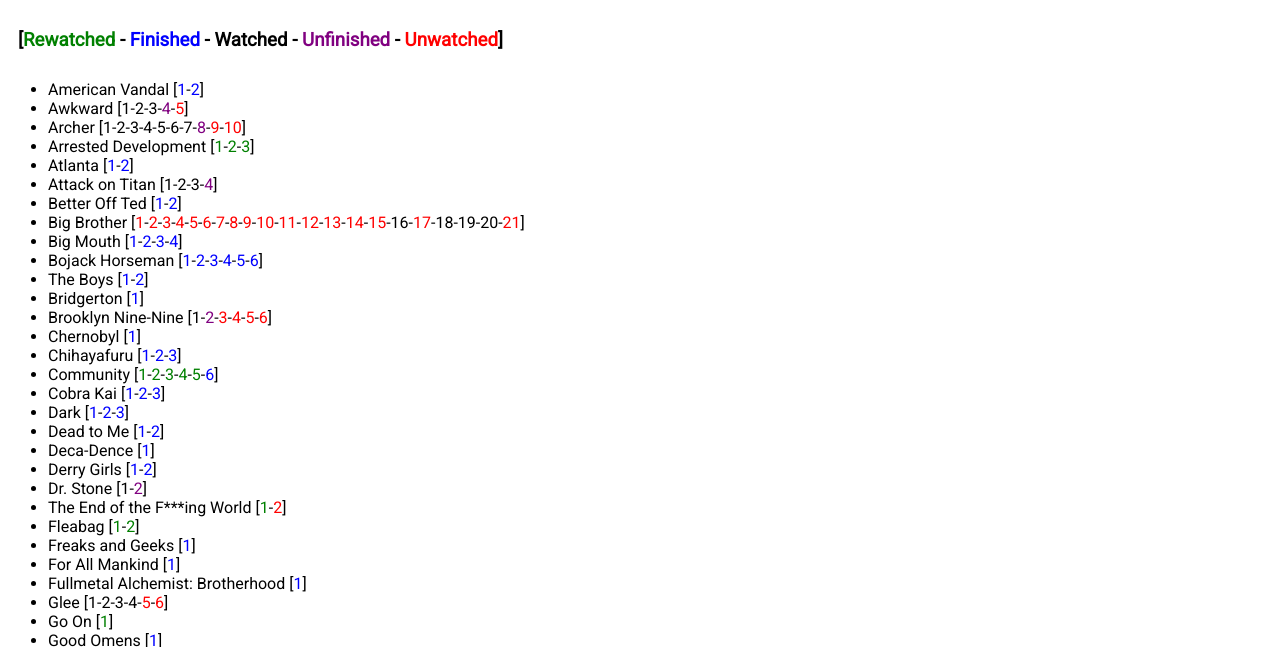
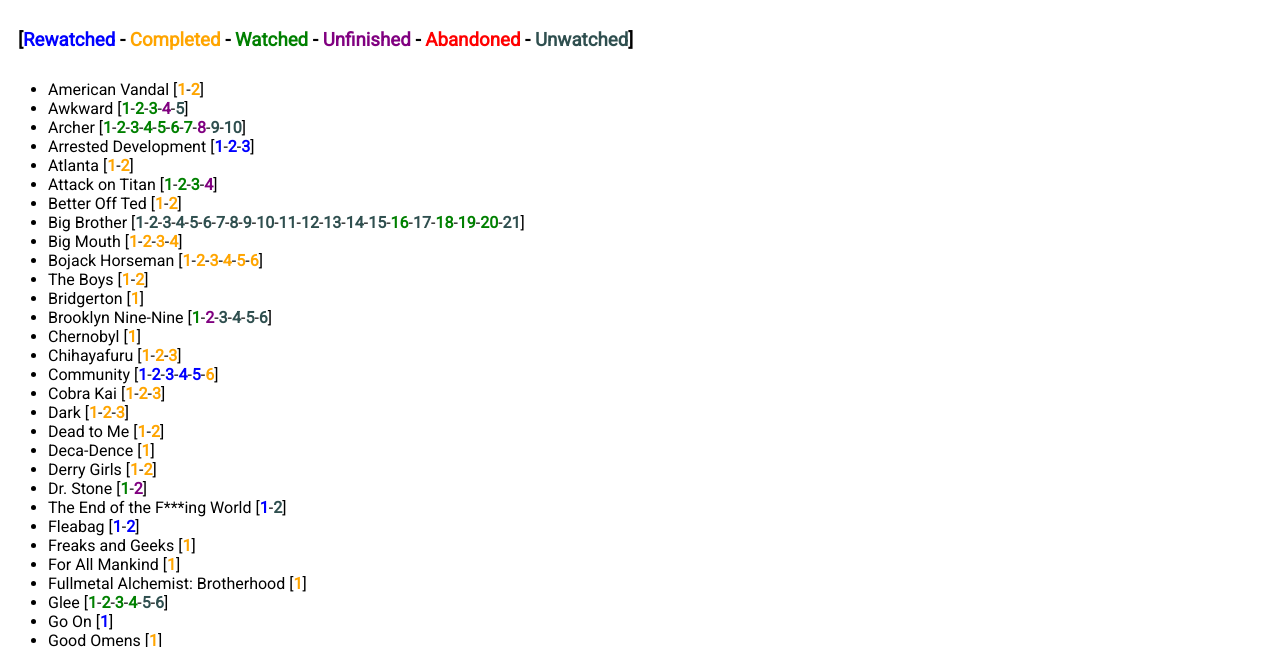
Before and after one commit to Nathansbud/MediaLog, a plain HTML site: page index.html in a window 1280 px wide. Shown: the part 133-780 px from the top of the page. Drawn offline with Linux system fonts and the light colour scheme.

Commit message:
Added support for abandoned + some misc style twaeks

```diff
--- a/index.html
+++ b/index.html
@@ -19,12 +19,13 @@
     </div>
     <div id="tv">
         <h1>TV Log</h1>
-        <h3 class='legend'>[<span class='rewatched'>Rewatched</span> - <span class="watched">Finished</span> - <span>Watched</span> - <span class="unfinished">Unfinished</span> - <span class="unwatched">Unwatched</span>]</h3>
+        <h3 class='legend'>[<span class='rewatched'>Rewatched</span> - <span class="watched">Completed</span> - <span class="saw">Watched</span> - <span class="unfinished">Unfinished</span> - <span class="abandoned">Abandoned</span> - <span class="unwatched">Unwatched</span>]</h3>
         <ul id="tv_list">
         </ul>
     </div>
     <div id="movies">
         <h1>Movie Log</h1>
+        <h3 class='legend'>[<span class='rewatched'>Rewatched</span> - <span>Watched</span>]</h3>
         <ul id="movie_list">
        </ul>
     </div>
--- a/script.js
+++ b/script.js
@@ -73,9 +73,15 @@ window.onload = () => {
             const sn = document.createElement("span")
             sn.textContent = i
 
-            if(!t.unwatched && !t.unfinished) sn.classList.add("watched")
-            else if(t.unwatched && t.unwatched.includes(i)) sn.classList.add('unwatched')
-            else if(t.unfinished && t.unfinished == i) sn.classList.add('unfinished')
+            if(!t.unwatched && !t.unfinished && !t.abandoned) sn.classList.add("watched")
+            else if(t.unfinished == i || (Array.isArray(t.unfinished) && t.unfinished?.includes(i))) {
+                sn.classList.add('unfinished')
+            }
+            else if(t.abandoned == i || (Array.isArray(t.abandoned) && t.abandoned?.includes(i))) {
+                sn.classList.add('abandoned')
+            }
+            else if(t.unwatched?.includes(i)) sn.classList.add('unwatched')
+            else sn.classList.add('saw')
 
             tooltipDiv.appendChild(sn)
             if(i != t.seasons) tooltipDiv.appendChild(document.createTextNode("-"))
--- a/style.css
+++ b/style.css
@@ -1,8 +1,10 @@
 * {
-    font-family: 'Roboto', sans-serif;
+  font-family: "Roboto", sans-serif;
 }
 
-h1, h2, h3.legend {
+h1,
+h2,
+h3.legend {
   padding: 10px;
 }
 
@@ -37,17 +39,25 @@ ul.nav li a:hover {
   color: purple;
 }
 
-.unwatched {
+.abandoned {
   color: red;
 }
 
+.unwatched {
+  color: darkslategray;
+}
+
 .rewatched {
-    color: green!important;
+  color: blue !important;
   cursor: pointer;
 }
 
 .watched {
-    color: blue;
+  color: orange;
+}
+
+.saw {
+  color: green;
 }
 
 #movies {
@@ -63,9 +73,8 @@ ul.nav li a:hover {
 }
 
 .season_div {
-    display: inline
+  display: inline;
 }
-
 
 /* SC: https://www.w3schools.com/css/css_tooltip.asp */
 .tooltip {
@@ -92,6 +101,10 @@ ul.nav li a:hover {
   visibility: visible;
 }
 
+.tooltip > span {
+  font-weight: bold;
+}
+
 .watched > .tooltiptext {
   cursor: pointer;
 }
```
Lines whose indentation alone changed are shown as unchanged.
